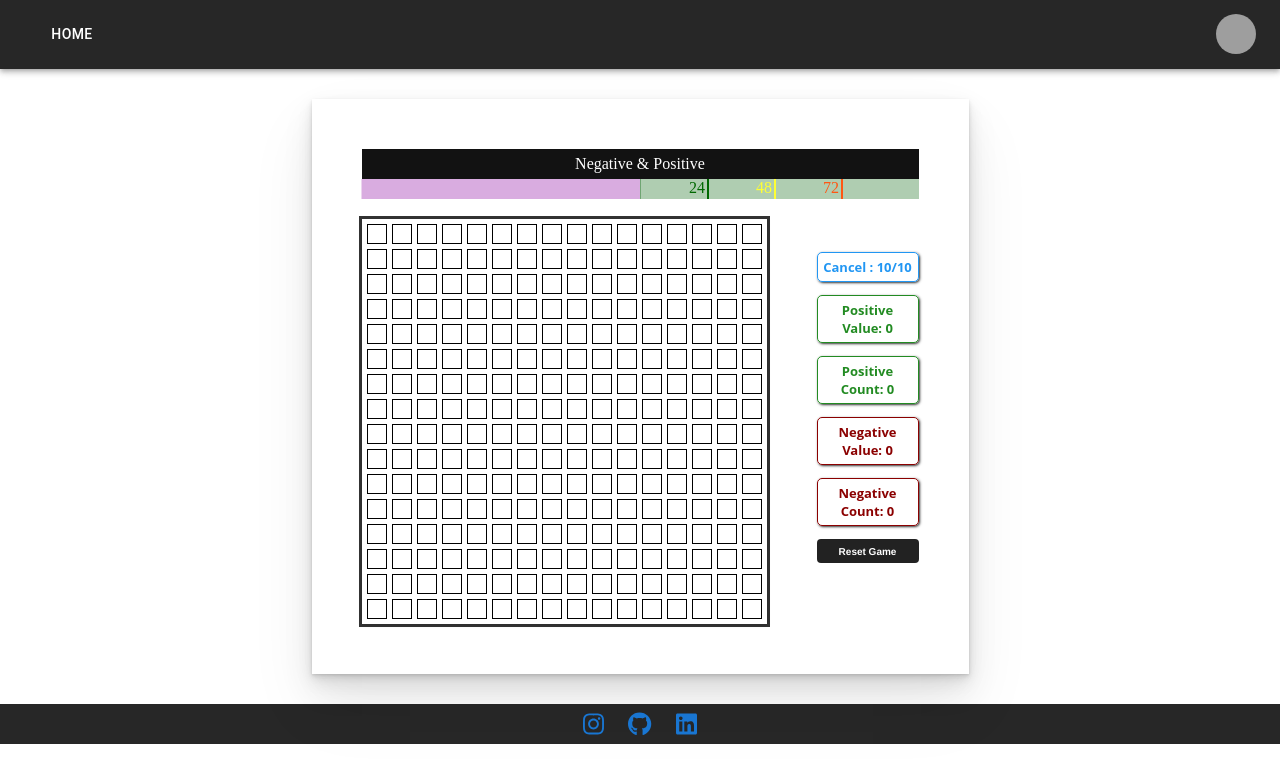
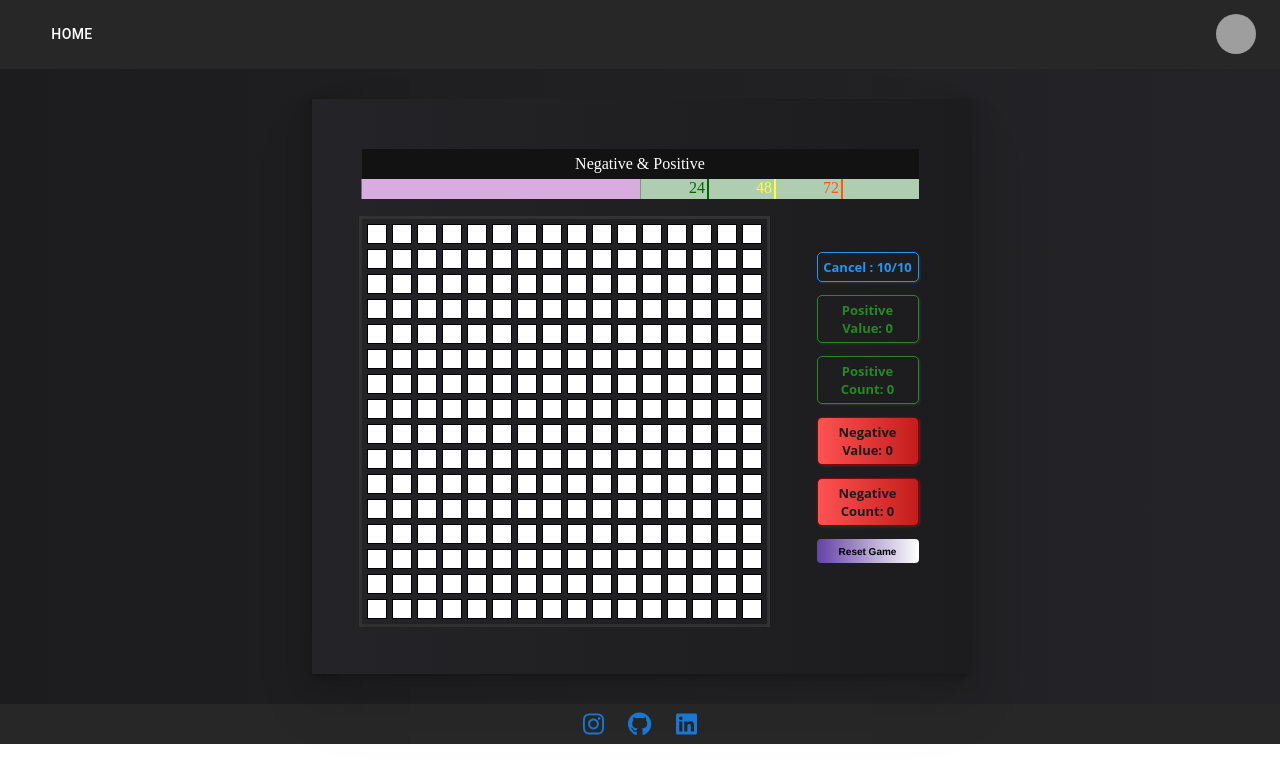
Before and after one commit to gorkemAlpaslan/Splend-Game, a Next.js app: page / in a window 1280 px wide. Shown: the top 782 px of the page. Built offline with nearby package versions, Linux system fonts and the light colour scheme; grey boxes are pictures that could not be loaded.

Commit message:
style changed

```diff
--- a/components/games/score-game-style.module.sass
+++ b/components/games/score-game-style.module.sass
@@ -11,6 +11,7 @@ $font-family: 'Open Sans', sans-serif
 .gameContainer
   box-shadow: rgba(0, 0, 0, 0.07) 0px 1px 2px, rgba(0, 0, 0, 0.07) 0px 2px 4px, rgba(0, 0, 0, 0.07) 0px 4px 8px, rgba(0, 0, 0, 0.07) 0px 8px 16px, rgba(0, 0, 0, 0.07) 0px 16px 32px, rgba(0, 0, 0, 0.07) 0px 32px 64px
   padding: 100px
+  background-image: linear-gradient(to right, #242428 , #1C1C1E)
   @include breakpoint(lg)
     padding: 50px
   @include breakpoint(md)
@@ -28,6 +29,7 @@ $font-family: 'Open Sans', sans-serif
   display: flex
   align-items: center
   justify-content: center
+
   @include breakpoint(lg)
     font-size: 16px
     height: 30px
@@ -95,6 +97,7 @@ $font-family: 'Open Sans', sans-serif
   display: flex
   flex-direction: row
   align-items: center
+
   @include breakpoint(md-sm)
     flex-direction: column
     justify-content: center
@@ -112,6 +115,8 @@ $font-family: 'Open Sans', sans-serif
     @include breakpoint(md-sm)
       margin: 0px
       margin-top: 50px
+
+      grid-gap: 4px
 
     @include breakpoint(sm)
       padding: 1px
@@ -147,6 +152,7 @@ $font-family: 'Open Sans', sans-serif
         width: 15px
         height: 15px
         font-size: 8px
+      @include breakpoint(md-sm)
 
       &:hover
         scale: 1.2
@@ -206,11 +212,13 @@ $font-family: 'Open Sans', sans-serif
       font-size: 22px
       font-weight: bold
       text-align: center
-      color: #8B0000
+      color: #1C1C1E
       border: 2px solid #8B0000
       border-radius: 10px
       padding: 10px
       box-shadow: 2px 2px 5px $secondary-color
+      background-image: linear-gradient(to right, #ff5252 , #c41c1c)
+
       @include breakpoint(lg)
         max-width: 90px
         font-size: 13px
@@ -220,11 +228,12 @@ $font-family: 'Open Sans', sans-serif
         box-shadow: 1px 1px 2.5px $secondary-color
 
     .resetButton
-      background-color: #222
+      background-image: linear-gradient(to right, #6441A5 , #FFFFFF)
+
       border-radius: 4px
       border-style: none
       box-sizing: border-box
-      color: #fff
+      color: #000
       cursor: pointer
       display: inline-block
       font-family: "Farfetch Basis","Helvetica Neue",Arial,sans-serif
--- a/components/games/score-game.tsx
+++ b/components/games/score-game.tsx
@@ -95,7 +95,6 @@ const ScoreGame: React.FC<{}> = () => {
     setScore(newScore);
     setPositive(pos);
     setNegative(neg);
-    console.log(pos);
   };
 
   const resetHandler = () => {
@@ -113,7 +112,6 @@ const ScoreGame: React.FC<{}> = () => {
     setGoalEasy(calculateSum(10));
     setGoalMedium(calculateSum(20));
     setGoalHard(calculateSum(30));
-    console.log(goalEasy, goalMedium, goalHard);
   };
 
   useEffect(() => {
--- a/styles/Home.module.sass
+++ b/styles/Home.module.sass
@@ -6,6 +6,7 @@
   align-items: center
   justify-content: center
   padding: 30px 100px
+  background-image: linear-gradient(to right, #1C1C1E, #242428)
   @include breakpoint(md-sm)
     padding: 0px
     display: block
```
